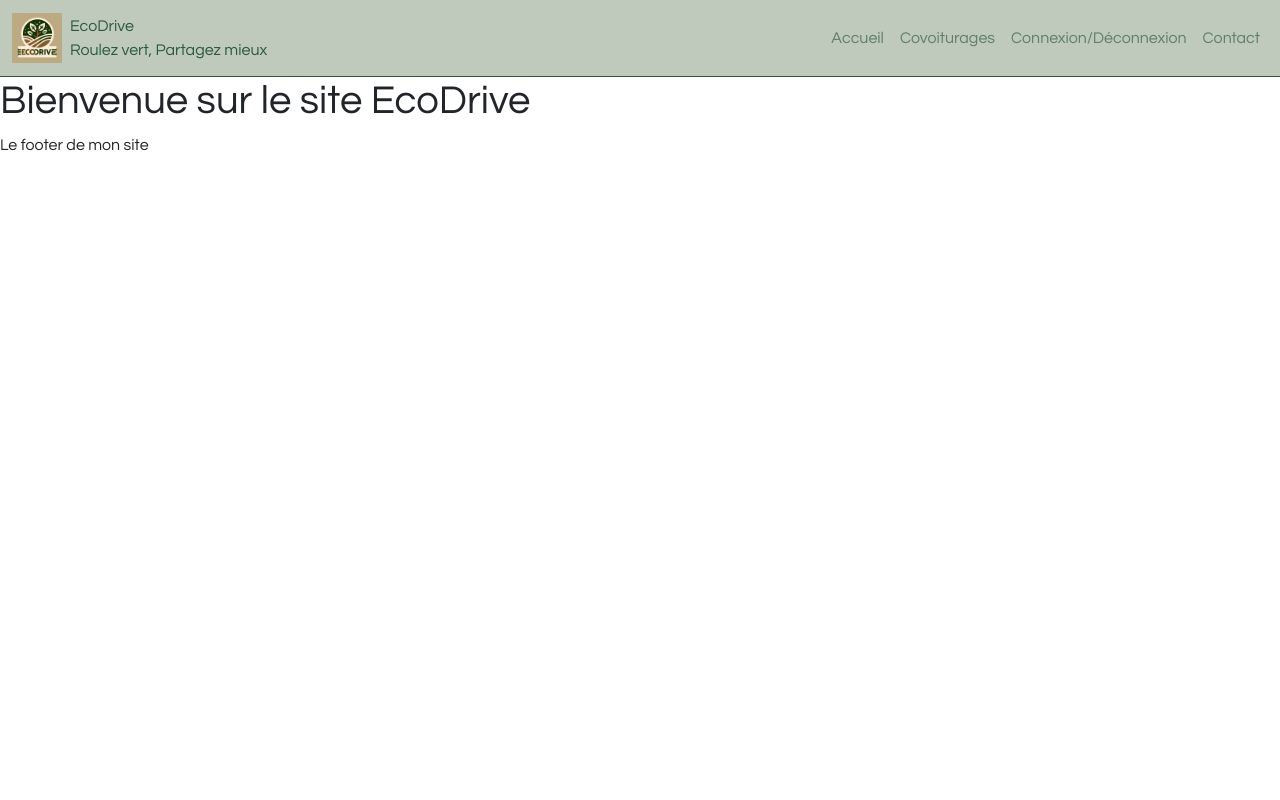
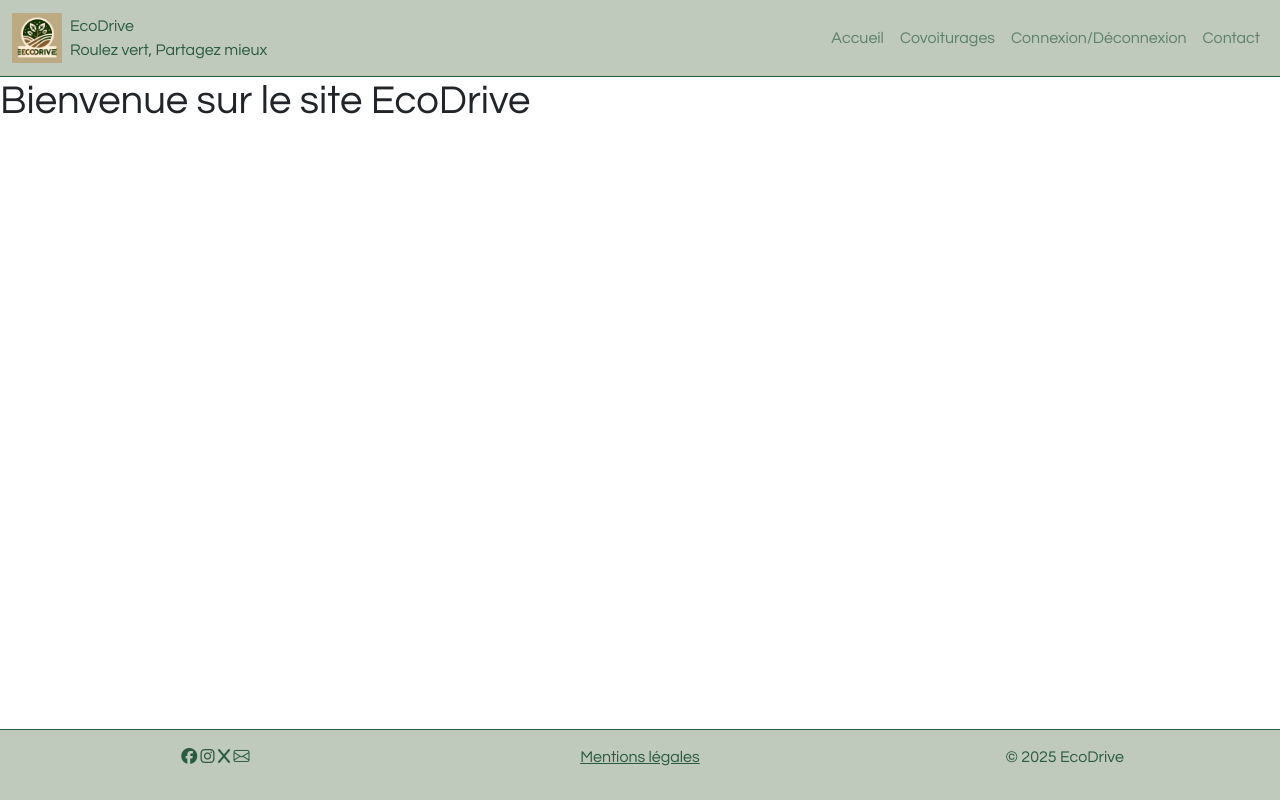
Before and after one commit to Fani1987/EcoDriveFront, a website with bundled scripts: page index.html in a window 1280 px wide. Built offline with nearby package versions, Linux system fonts and the light colour scheme; files whose address does not match are found by name.

Commit message:
add footer

```diff
--- a/assets/_custom.scss
+++ b/assets/_custom.scss
@@ -2,6 +2,11 @@
 // Option A: Include all of Bootstrap
 
 // Include any default variable overrides here (though functions won’t be available)
+html {
+  position: relative;
+  min-height: 100%;
+}
+
 header {
   border-bottom: 1px solid var(--bg-Dark, #2a5b3f);
 }
@@ -13,6 +18,21 @@ $black: #2a5b3f;
 $font-family-sans-serif: "Century Gothic", sans-serif !default;
 $font-family-serif: "Garamond", serif !default;
 
+footer {
+  border-top: 1px solid var(--bg-Dark, #2a5b3f);
+}
+
+footer.footer {
+  padding: 15px;
+  position: absolute;
+  bottom: 0;
+  width: 100%;
+}
+footer a {
+  align-items: center;
+  color: var(--bg-Dark, #2a5b3f);
+}
+
 @import "../node_modules/bootstrap/scss/bootstrap";
 
 // Then add additional custom code here
--- a/index.html
+++ b/index.html
@@ -3,6 +3,15 @@
   <head>
     <meta charset="UTF-8" />
     <meta name="viewport" content="width=device-width, initial-scale=1.0" />
+
+    <!--link pour les icones-->
+    <link
+      rel="stylesheet"
+      href="https://cdnjs.cloudflare.com/ajax/libs/font-awesome/6.5.2/css/all.min.css"
+      integrity="sha512-SnH5WK+bZxgPHs44uWIX+LLJAJ9/2PkPKZ5QiAj6Ta86w+fsb2TkcmfRyVX3pBnMFcV7oQPJkl9QevSCWr3W6A=="
+      crossorigin="anonymous"
+      referrerpolicy="no-referrer"
+    />
 
     <link rel="stylesheet" href="assets/main.min.css" />
 
@@ -61,7 +70,28 @@
       <!-- Le contenu de la page sera ici-->
     </main>
 
-    <footer>Le footer de mon site</footer>
+    <footer class="bg-primary text-black text-center footer">
+      <div class="row">
+
+        <div class="resaux col-4 col-lg-4">
+          <a href="#"><i class="fa-brands fa-facebook"></i></a>
+          <a href="#"><i class="fa-brands fa-instagram"></i></a>
+          <a href="#"><i class="fa-brands fa-x"></i></a>
+          <a href="mailto:"ecoride@ecoride.fr"><i class="bi bi-envelope"></i></a>
+        </div>
+
+        <div class="col-4 col-lg-4">
+          <p>
+            <a href="#">Mentions légales</a>
+          </p>
+        </div>
+
+        <div class="col-4 col-lg-4">
+          <p>© 2025 EcoDrive</p>
+        </div>
+      </div>
+
+    </footer>
 
     <script type="module" src="Router/router.js"></script>
     <script src="node_modules/bootstrap/dist/js/bootstrap.bundle.js"></script>
```
Also changed, not shown: assets/main.min.css, 1 other file.
